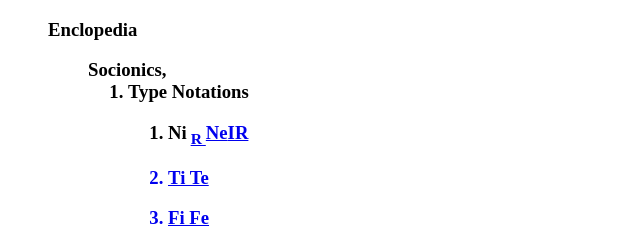
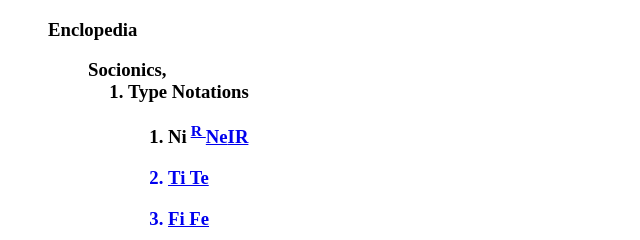
Before and after one commit to systemsculptor/systemsculptor.github.io, a plain HTML site: page index.html in a window 1280 px wide. Shown: the top 240 px of the page, 0-640 px from the left. Drawn offline with Linux system fonts and the light colour scheme.

Commit message:
Update index.html

```diff
--- a/index.html
+++ b/index.html
@@ -31,7 +31,7 @@
 
         <li> <span> Type Notations </span> </li> </a>
         <ol>
-        <li> <p> Ni<sub> <a href = "placeholder.html"> R </sub> Ne<sub><a href= "placeholder.html">IR</sub> </p> </li>
+        <li> <p> Ni<sup> <a href = "placeholder.html"> R </sup> Ne<sup><a href= "placeholder.html">IR</sup> </p> </li>
         <li> <p> Ti Te </p> </li>
         <li> <p> Fi Fe </p> </li>
         <li> <p> Si Se </p> </li>
```
